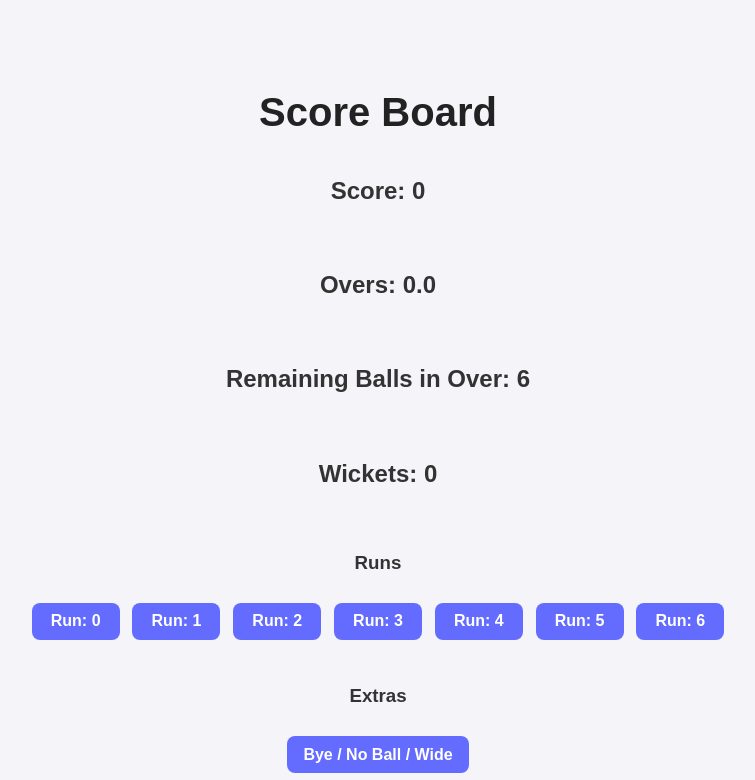
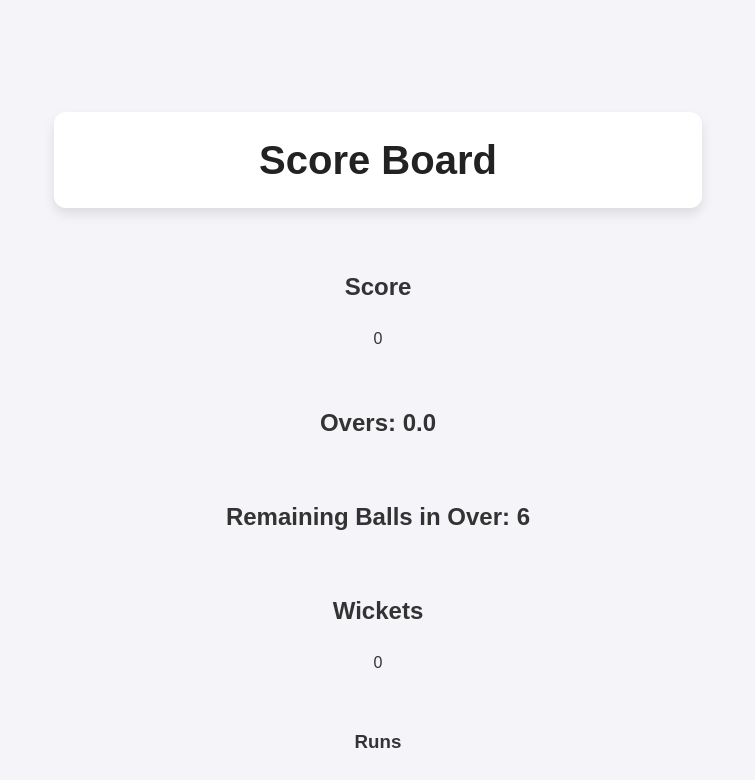
Before and after one commit to sakina1303/Scoreboard, a React (Vite) app: page / in a window 1280 px wide. Shown: the top 780 px of the page, without its empty margins (262-1017 px from the left). Built offline with nearby package versions, Linux system fonts and the light colour scheme.

Commit message:
fix: minor improvements and updates

```diff
--- a/src/components/ScoreBoardHeader.jsx
+++ b/src/components/ScoreBoardHeader.jsx
@@ -1,11 +1,11 @@
 import React from 'react';
-import { useState } from 'react';
 
-const ScoreBoardHeader = (a) => {
-    return(
-    <div>
-        <h1>{a.title}</h1>
-     </div>
-    )
-}
+const ScoreBoardHeader = ({ title }) => {
+    return (
+        <header className="header card" role="banner">
+            <h1>{title}</h1>
+        </header>
+    );
+};
+
 export default ScoreBoardHeader;
--- a/src/components/ScoreTracker.jsx
+++ b/src/components/ScoreTracker.jsx
@@ -1,11 +1,12 @@
 import React from "react";
 
-const ScoreTracker = (props) => {
-    return(
-        <div>
-            <h1>{props.title}</h1>
-            <h2>Score: {props.score}</h2>
+const ScoreTracker = ({ score }) => {
+    return (
+        <div className="score-tracker" aria-live="polite">
+            <h2>Score</h2>
+            <p className="score-value">{score}</p>
         </div>
-    )
-}
+    );
+};
+
 export default ScoreTracker;
--- a/src/components/Wicket.jsx
+++ b/src/components/Wicket.jsx
@@ -1,10 +1,12 @@
-import React from "react"
+import React from "react";
 
-const Wicket = (props) => {
-    return(
-        <div>
-            <h2>Wickets: {props.wickets}</h2>
+const Wicket = ({ wickets }) => {
+    return (
+        <div className="wicket" aria-live="polite">
+            <h2>Wickets</h2>
+            <p>{wickets}</p>
         </div>
-    )
-}
+    );
+};
+
 export default Wicket;
```
